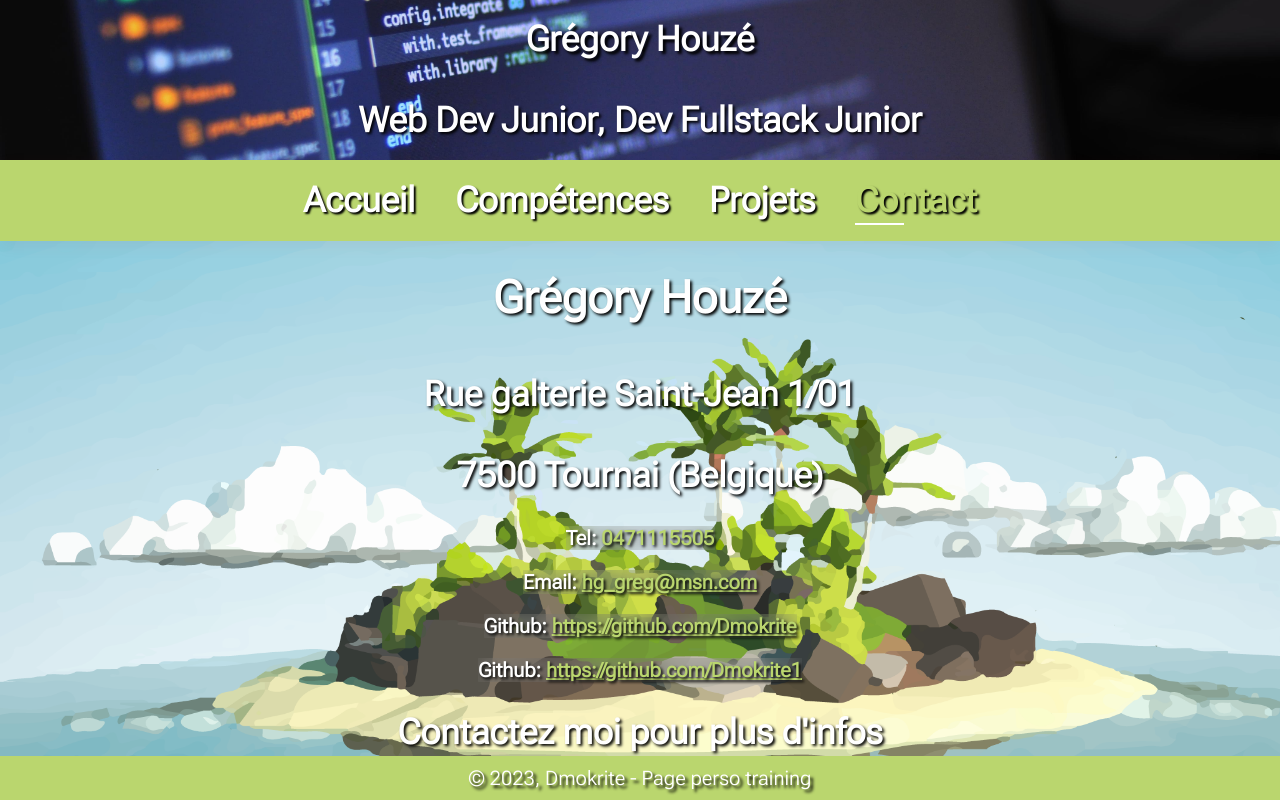
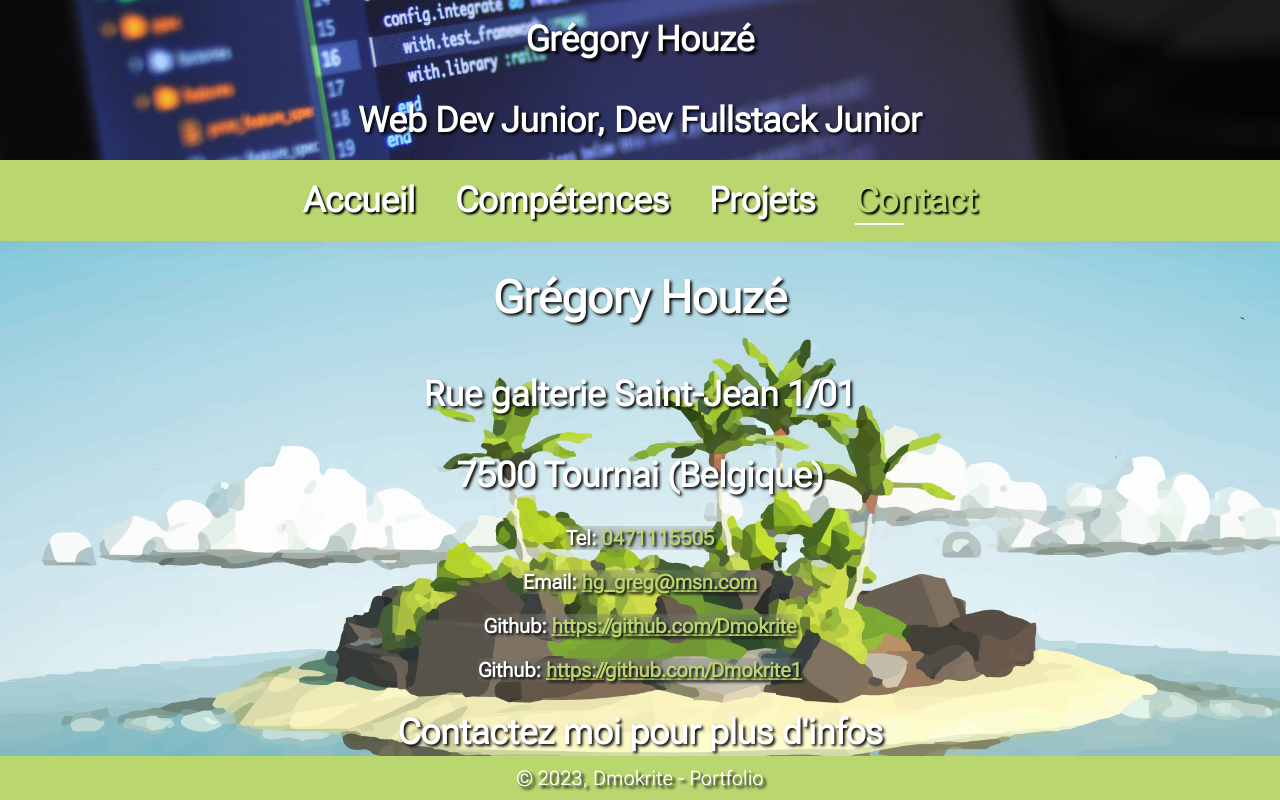
Before and after one commit to Dmokrite/oldPortfolio, a website: page contact.html in a window 1280 px wide. Drawn offline with Linux system fonts and the light colour scheme.

Commit message:
light modif

```diff
--- a/contact.html
+++ b/contact.html
@@ -41,7 +41,7 @@
 
     <footer>
       <div class="copyright">
-        <p>© 2023, Dmokrite - Page perso training</p>
+        <p>© 2023, Dmokrite - Portfolio</p>
       </div>
     </footer>
 
```
Also changed, not shown: projects.html (+1 -1 lines), skills.html (+1 -1 lines).
